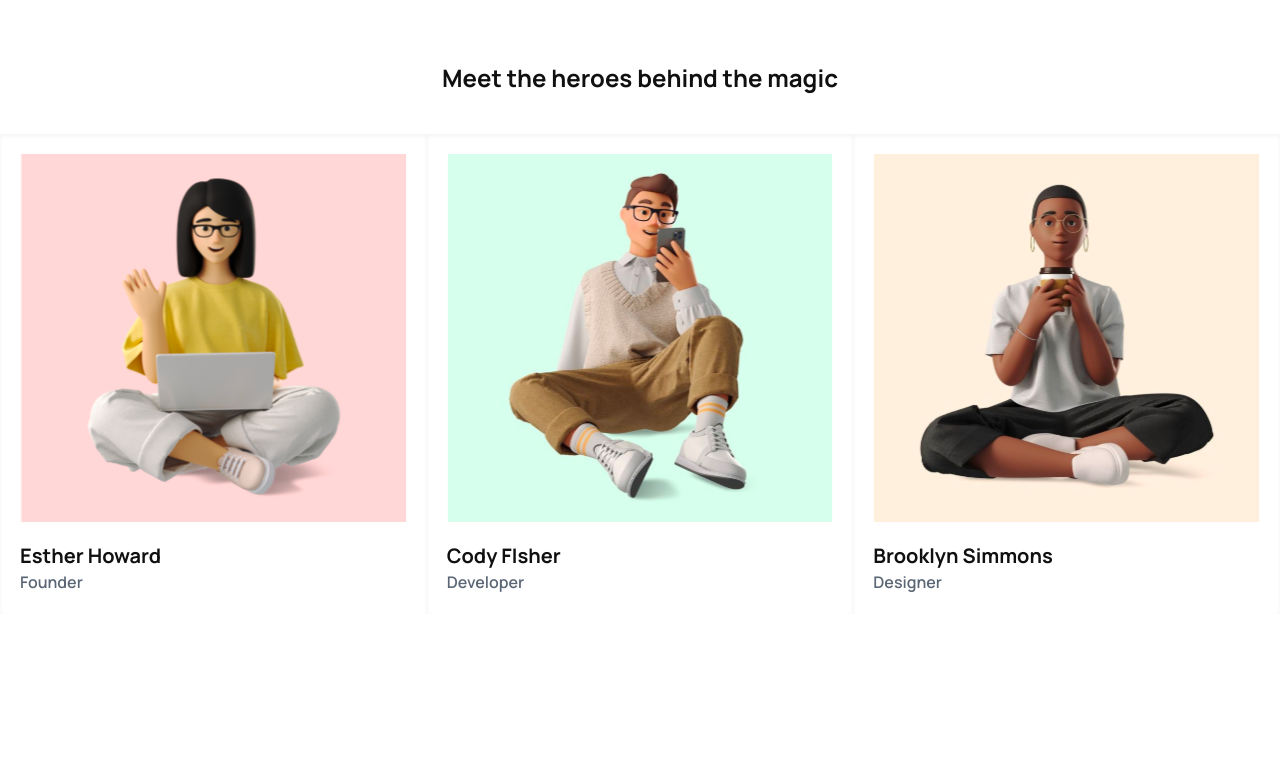
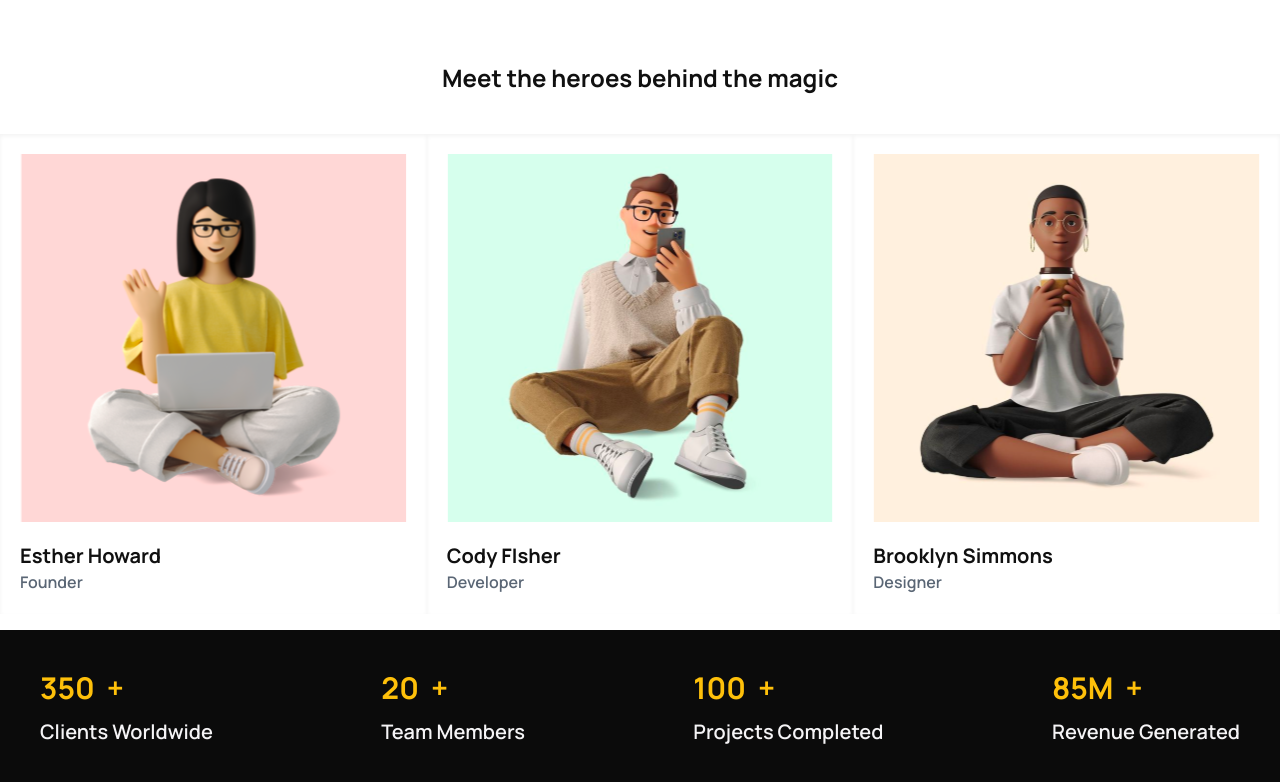
Before and after one commit to Ozyugoo/hand, a React (Vite) app: page / in a window 1280 px wide. Shown: the part 1594-2376 px from the top of the page. Before the commit the page ends 2224 px from the top, so only its background shows below. Built offline with nearby package versions, Linux system fonts and the light colour scheme.

Commit message:
file: statistist update

```diff
--- a/src/App.jsx
+++ b/src/App.jsx
@@ -1,18 +1,13 @@
 import { BrowserRouter as Router, Route, Routes } from "react-router-dom";
-import Header from "./Layout/header/Header";
-import Main from "./Layout/main/Main";
+import Page from "./Layout/Page.jsx";
 import "../src/index.css";
 
 function App() {
   return (
     <Router>
-      <>
-        <Header />
-        <Main />
-        <Routes>
-          <Route></Route>
-        </Routes>
-      </>
+      <Routes>
+        <Route path="/" element={<Page />} />
+      </Routes>
     </Router>
   );
 }
--- /dev/null
+++ b/src/Layout/Page.jsx
@@ -0,0 +1,13 @@
+import Header from "../Layout/header/Header.jsx";
+import Main from "../Layout/main/Main.jsx";
+
+function Page() {
+  return (
+    <div>
+      <Header />
+      <Main />
+    </div>
+  );
+}
+
+export default Page;
--- a/src/Layout/main/Main.jsx
+++ b/src/Layout/main/Main.jsx
@@ -1,12 +1,15 @@
 import Hero from "../../components/main/Hero";
 import WhoWeAre from "../../components/main/WhatWeDo";
 import MeetTeam from "../../components/main/MeetTeam";
+import Statistists from "../../components/main/Statistists";
+
 function Main() {
   return (
     <div>
       <Hero />
       <WhoWeAre />
       <MeetTeam/>
+      <Statistists/>
     </div>
   );
 }
--- a/src/components/main/Statistists.jsx
+++ b/src/components/main/Statistists.jsx
@@ -1,9 +1,25 @@
+import stats from "../main/stats.js";
+
 function Statistists() {
   return (
     <div>
-
+      <div className="md:flex flex-wrap justify-between items-center mx-auto  bg-darkBtn text-figures p-10">
+        {stats.map((item) => (
+          <div key={item.id}>
+            <div className="flex">
+              <span className="mb-3 text-3xl font-bold">
+                {item.stats} &nbsp;
+              </span>
+              <span className="font-bold text-3xl">{item.increment}</span>
+            </div>
+            <p className="text-light font-semibold mb-5 text-xl">
+              {item.details}
+            </p>
+          </div>
+        ))}
+      </div>
     </div>
-  )
+  );
 }
 
-export default Statistists
+export default Statistists;
--- a/src/components/main/stats.js
+++ b/src/components/main/stats.js
@@ -1,20 +1,24 @@
 const details = [
   {
+    id: 1,
     stats: 350,
     increment: "+",
-    details: "Clients Worldwide,",
+    details: "Clients Worldwide",
   },
   {
+    id: 2,
     stats: 20,
     increment: "+",
-    details: "Team Members,",
+    details: "Team Members",
   },
   {
+    id: 3,
     stats: 100,
     increment: "+",
     details: "Projects Completed",
   },
   {
+    id: 4,
     stats: "85M",
     increment: "+",
     details: "Revenue Generated",
```
